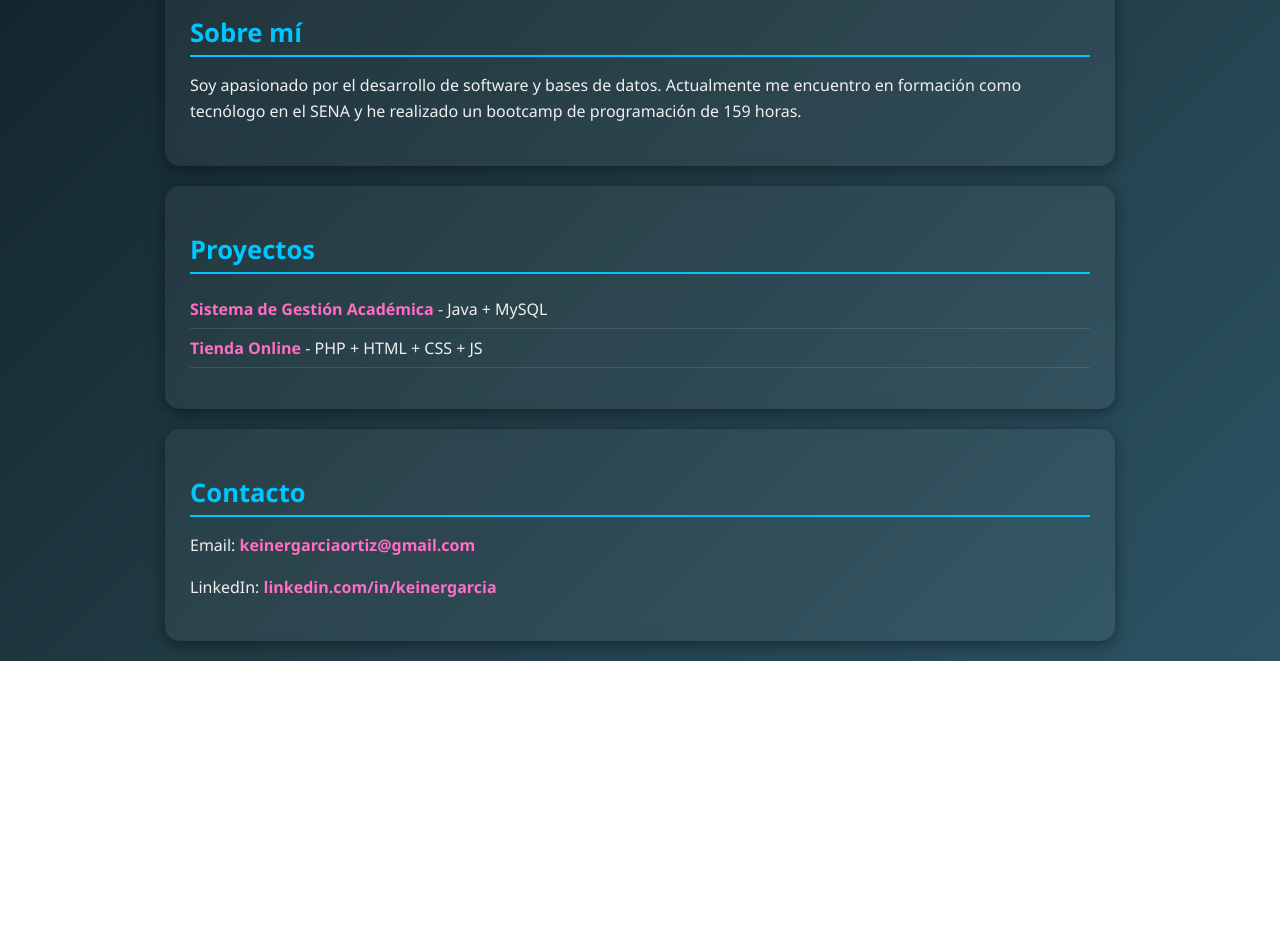
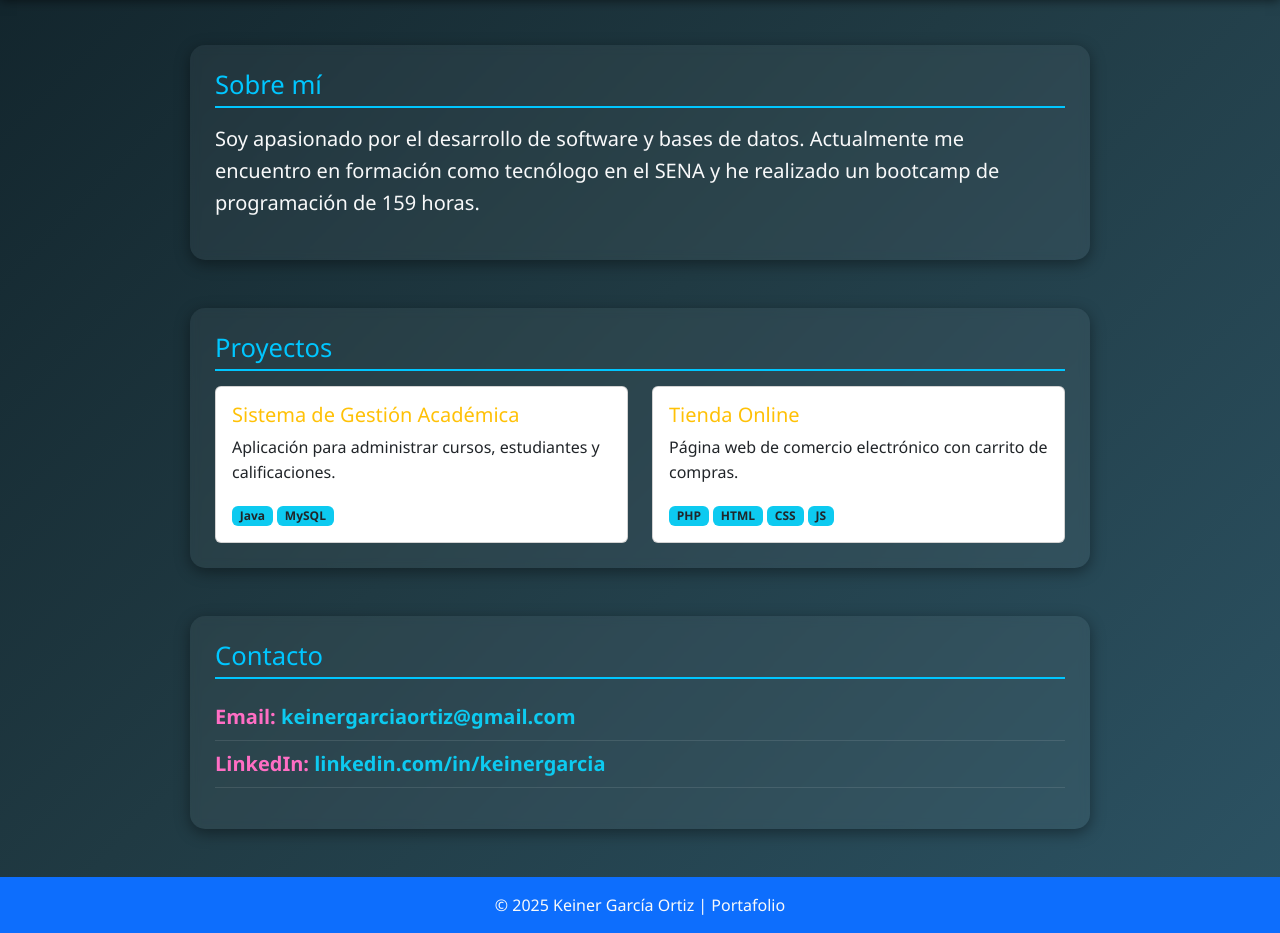
Before and after one commit to keinergarcia/Mi-Portafolio, a plain HTML site: page index.html in a window 1280 px wide. Shown: the part 278-1211 px from the top of the page. Before the commit the page ends 939 px from the top, so only its background shows below. Drawn offline with nearby package versions, Linux system fonts and the light colour scheme.

Commit message:
index.html

```diff
--- a/index.html
+++ b/index.html
@@ -4,31 +4,80 @@
   <meta charset="UTF-8">
   <meta name="viewport" content="width=device-width, initial-scale=1.0">
   <title>Portafolio - Keiner García Ortiz</title>
+  <!-- Bootstrap -->
+  <link href="https://cdn.jsdelivr.net/npm/bootstrap@5.3.2/dist/css/bootstrap.min.css" rel="stylesheet">
+  <script src="https://cdn.jsdelivr.net/npm/bootstrap@5.3.2/dist/js/bootstrap.bundle.min.js"></script>
+  <!-- Estilos personalizados -->
   <link rel="stylesheet" href="style.css">
 </head>
-<body>
-  <header>
-    <h1>Keiner García Ortiz</h1>
-    <p>Estudiante de Tecnólogo en Análisis y Desarrollo de Software (SENA)</p>
+<body class="bg-dark text-light">
+
+  <!-- Navbar -->
+  <nav class="navbar navbar-expand-lg navbar-dark bg-primary shadow">
+    <div class="container">
+      <a class="navbar-brand fw-bold glow-text" href="#">Keiner García Ortiz</a>
+    </div>
+  </nav>
+
+  <!-- Header -->
+  <header class="text-center py-5 bg-gradient-primary">
+    <h1 class="display-4 fw-bold glow-text">Keiner García Ortiz</h1>
+    <p class="lead">Estudiante de Tecnólogo en Análisis y Desarrollo de Software (SENA)</p>
   </header>
 
-  <section>
-    <h2>Sobre mí</h2>
-    <p>Soy apasionado por el desarrollo de software y bases de datos. Actualmente me encuentro en formación como tecnólogo en el SENA y he realizado un bootcamp de programación de 159 horas.</p>
-  </section>
+  <main class="container my-5">
 
-  <section>
-    <h2>Proyectos</h2>
-    <ul>
-      <li><b>Sistema de Gestión Académica</b> - Java + MySQL</li>
-      <li><b>Tienda Online</b> - PHP + HTML + CSS + JS</li>
-    </ul>
-  </section>
+    <!-- Sobre mí -->
+    <section class="mb-5">
+      <h2 class="section-title">Sobre mí</h2>
+      <p class="fs-5">Soy apasionado por el desarrollo de software y bases de datos. Actualmente me encuentro en formación como tecnólogo en el SENA y he realizado un bootcamp de programación de 159 horas.</p>
+    </section>
 
-  <section>
-    <h2>Contacto</h2>
-    <p>Email: <a href="mailto:keinergarciaortiz@gmail.com">keinergarciaortiz@gmail.com</a></p>
-    <p>LinkedIn: <a href="#">linkedin.com/in/keinergarcia</a></p>
-  </section>
+    <!-- Proyectos -->
+    <section class="mb-5">
+      <h2 class="section-title">Proyectos</h2>
+      <div class="row g-4">
+        <div class="col-md-6">
+          <div class="card project-card">
+            <div class="card-body">
+              <h5 class="card-title text-warning">Sistema de Gestión Académica</h5>
+              <p class="card-text">Aplicación para administrar cursos, estudiantes y calificaciones.</p>
+              <span class="badge bg-info text-dark">Java</span>
+              <span class="badge bg-info text-dark">MySQL</span>
+            </div>
+          </div>
+        </div>
+
+        <div class="col-md-6">
+          <div class="card project-card">
+            <div class="card-body">
+              <h5 class="card-title text-warning">Tienda Online</h5>
+              <p class="card-text">Página web de comercio electrónico con carrito de compras.</p>
+              <span class="badge bg-info text-dark">PHP</span>
+              <span class="badge bg-info text-dark">HTML</span>
+              <span class="badge bg-info text-dark">CSS</span>
+              <span class="badge bg-info text-dark">JS</span>
+            </div>
+          </div>
+        </div>
+      </div>
+    </section>
+
+    <!-- Contacto -->
+    <section>
+      <h2 class="section-title">Contacto</h2>
+      <ul class="list-unstyled fs-5">
+        <li><b>Email:</b> <a href="mailto:keinergarciaortiz@gmail.com" class="text-info">keinergarciaortiz@gmail.com</a></li>
+        <li><b>LinkedIn:</b> <a href="https://linkedin.com/in/keinergarcia" class="text-info">linkedin.com/in/keinergarcia</a></li>
+      </ul>
+    </section>
+
+  </main>
+
+  <!-- Footer -->
+  <footer class="bg-primary text-center py-3 mt-5">
+    <p class="mb-0">© 2025 Keiner García Ortiz | Portafolio</p>
+  </footer>
+
 </body>
 </html>
```
